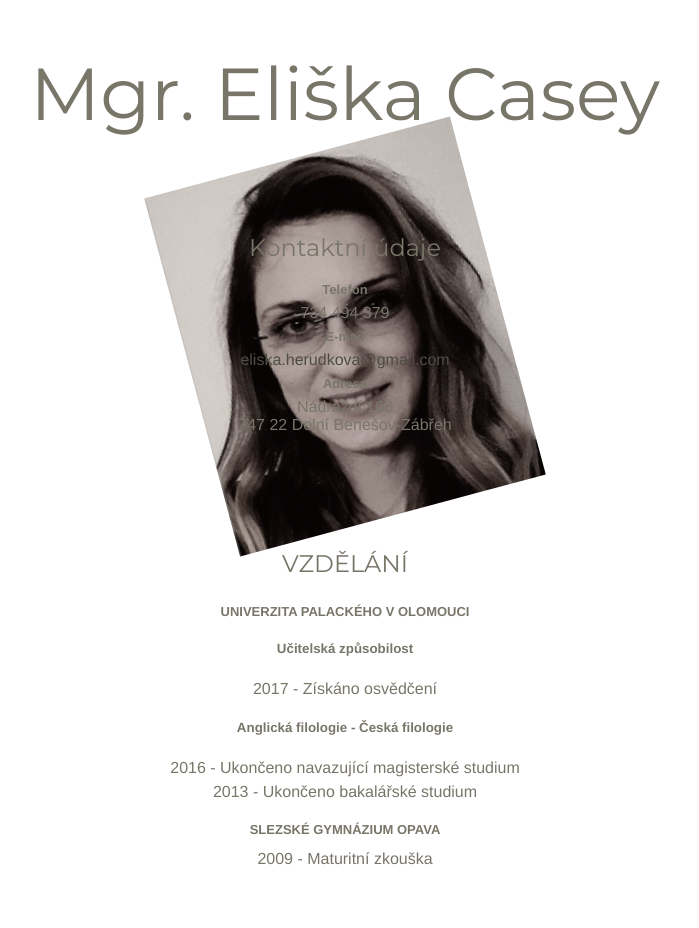
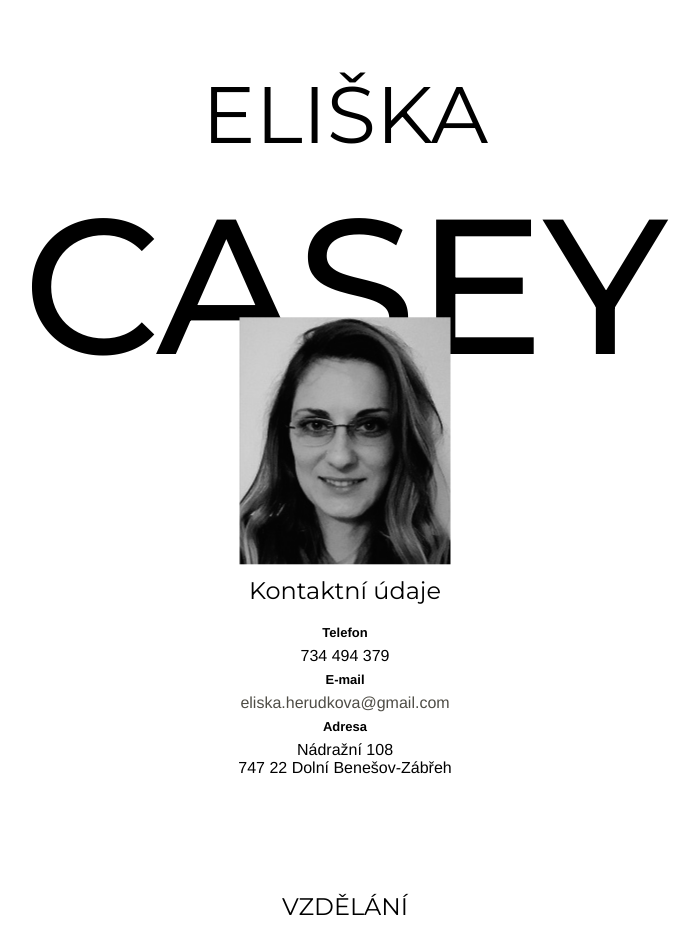
Before and after one commit to eliska-casey/zivotopis, a plain HTML site: page index.html in a window 1280 px wide. Shown: the top 928 px of the page, without its empty margins (295-994 px from the left). Drawn offline with nearby package versions, Linux system fonts and the light colour scheme.

Commit message:
Změna hlavičky

```diff
--- a/index.html
+++ b/index.html
@@ -15,10 +15,13 @@
 
 
 <!--Hlavička stránky-->
-<h1>Mgr. Eliška Casey</h1>
+<header class="hlavicka">
+    <h2>ELIŠKA</h2>
+    <h1>CASEY</h1>
+    <img class="moje-foto" src="casey cv.jpg" alt="Eliška Casey">
+</header>
 
 <section class="Kontakt">
-<img class="moje-foto" src="casey cv.jpg" alt="Eliška Casey">
 
 <h2>Kontaktní údaje</h2>
     <p>
--- a/style.css
+++ b/style.css
@@ -1,18 +1,33 @@
+.hlavicka {
+    text-align: center;
+    position: relative;
+}
+
+.hlavicka h1 {
+    margin-top: 0;
+    font-weight:500;
+    font-family: "Montserrat";
+    font-size: 1200%;
+    text-align: center;
+}
+.hlavicka h2 {
+    font-size: 500%;
+    margin-bottom: 5px;
+}
+.moje-foto {
+    position: absolute;
+    top: 82%;
+    left: 50%;
+    transform: translate(-50%, -10%);
+    filter: grayscale(100%);
+    }
+
 .Kontakt {
-    position: relative;
     text-align: center;
     padding: 2%;
     margin: 2% 20% 2% 20%;
     }
 
-.moje-foto {
-    filter: grayscale(80%);
-    transform: scale(1.5);
-    transform: rotate(-15deg);
-    transform: translateX(-50%) scale(1.5) rotate(-15deg);
-    position: absolute;
-    z-index: -1;
-    }
 
 .Vzdělání {
     margin: 2% 20% 2% 20%;
@@ -26,15 +41,9 @@
 body {
     background-color: white;
     font-family: "Arimo";
-    color:#787569;
+    color: black;
 }
 
-h1 {
-    font-weight: normal;
-    font-family: "Montserrat";
-    font-size: 460%;
-    text-align: center;
-    }
 
 h2 {
     font-family: "Montserrat";
```
